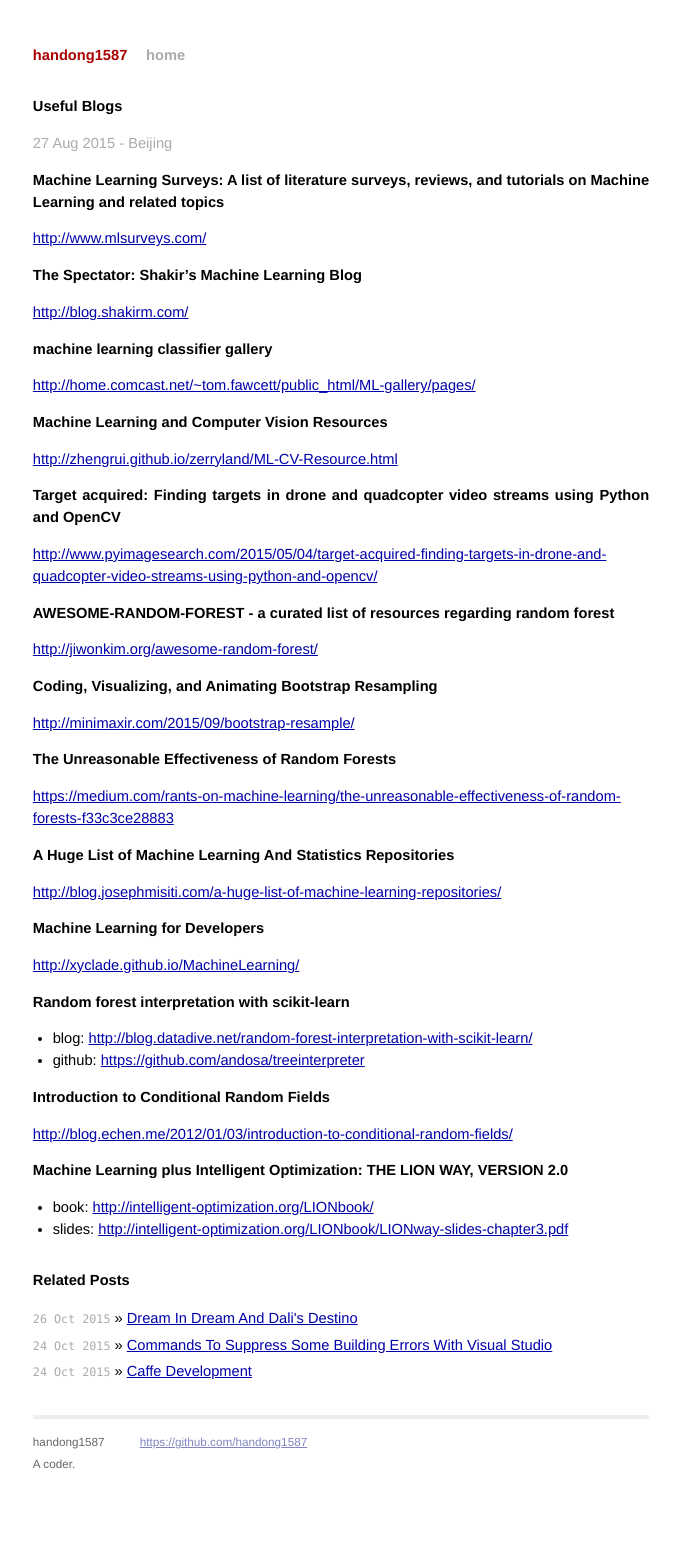
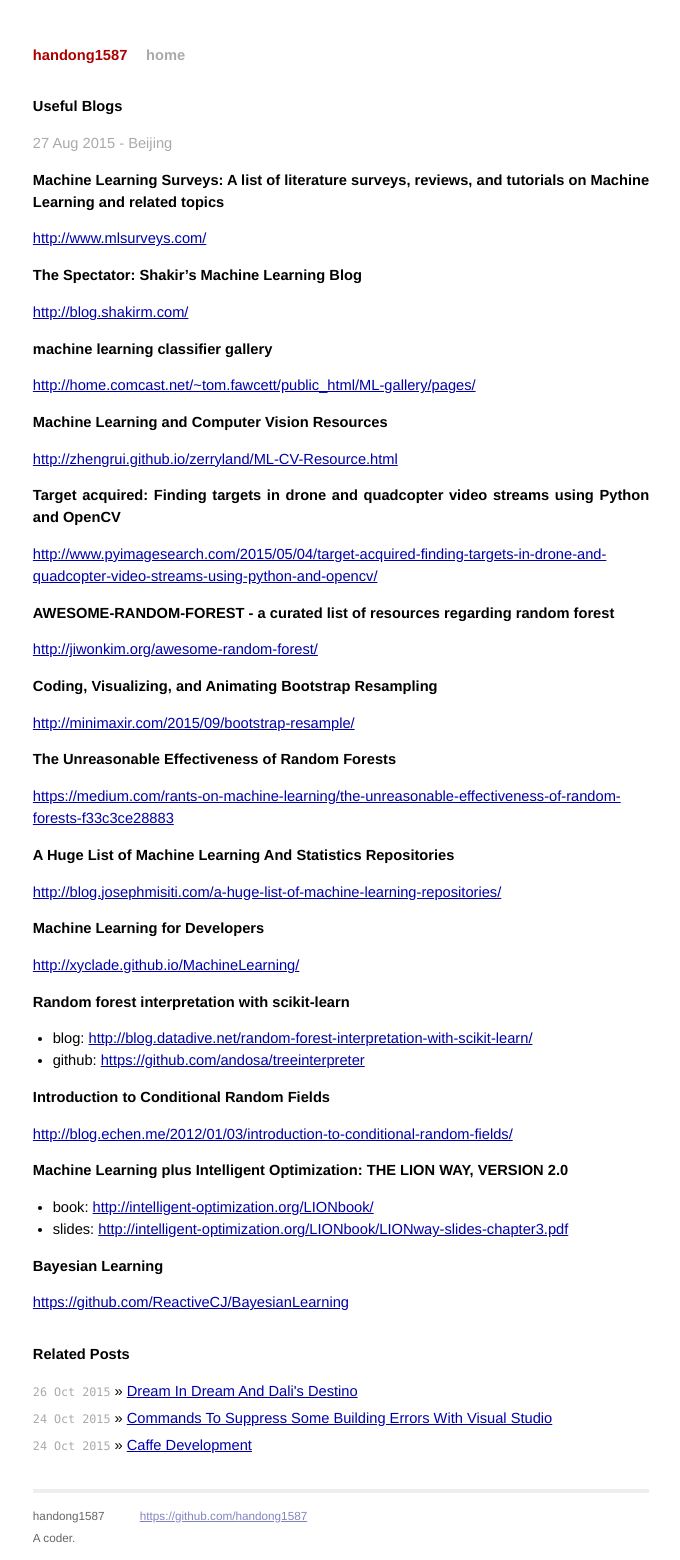
Before and after one commit to handong1587/handong1587.github.io, a Jekyll site: the page built from _posts/machine_learning/2015-08-27-useful-blogs.md, in a window 1280 px wide. Shown: the whole page, without its empty margins (299-979 px from the left). Built offline with Jekyll 4.4.1, drawn with Linux system fonts in a browser that asks for light colours; Markdown is read by kramdown in place of the engine named in the settings; comment, search, counter and statistics services are not loaded; before the commit the page ends 1487 px from its top, so only the background shows below that.

Commit message:
update md

```diff
--- a/_posts/machine_learning/2015-08-27-useful-blogs.md
+++ b/_posts/machine_learning/2015-08-27-useful-blogs.md
@@ -62,3 +62,7 @@
 
 - book: [http://intelligent-optimization.org/LIONbook/](http://intelligent-optimization.org/LIONbook/)
 - slides: [http://intelligent-optimization.org/LIONbook/LIONway-slides-chapter3.pdf](http://intelligent-optimization.org/LIONbook/LIONway-slides-chapter3.pdf)
+
+**Bayesian Learning**
+
+[https://github.com/ReactiveCJ/BayesianLearning](https://github.com/ReactiveCJ/BayesianLearning)
```
